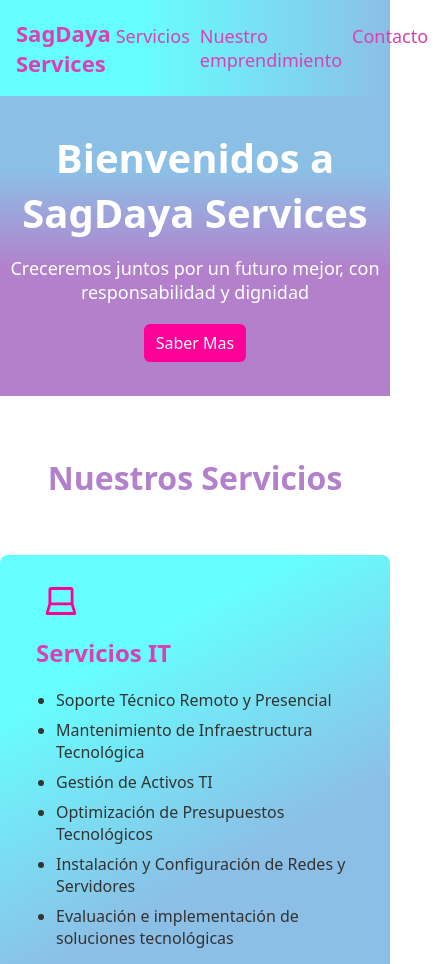
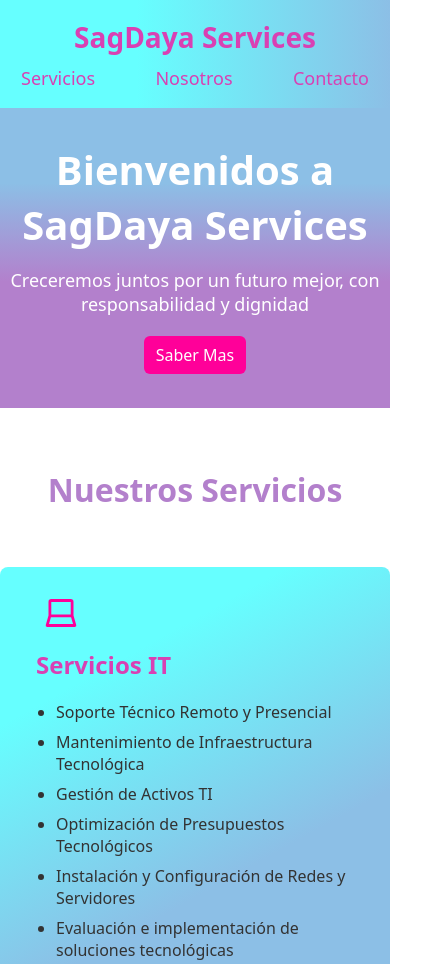
Before and after one commit to sagdev3/sagdaya, a plain HTML site: page index.html in a window 390 px wide. Shown: the top 964 px of the page, 433 px wide, since content can reach past the window. Drawn offline with Linux system fonts and the light colour scheme.

Commit message:
cambios de diseno y funcionalidades

```diff
--- a/index.html
+++ b/index.html
@@ -15,9 +15,9 @@
         <div>
             <p>SagDaya Services</p>
             <nav>
-                <a href="#">Servicios</a>
-                <a href="#">Nuestro emprendimiento</a>
-                <a href="#">Contacto</a>
+                <a href="#servicios">Servicios</a>
+                <a href="#nosotros">Nosotros</a>
+                <a href="#contacto">Contacto</a>
             </nav>
         </div>
     </header>
@@ -28,7 +28,7 @@
             <a>Saber Mas</a>
         </section>
 
-        <section>
+        <section id="servicios">
             <h2>Nuestros Servicios</h2>
             <div class="cards">
                 <div class="card-services">
@@ -58,7 +58,7 @@
             </div>
 
         </section>
-        <section>
+        <section id="nosotros">
             <h2>Nuestra empresa</h2>
             <div>
                 <div>
@@ -78,7 +78,7 @@
             </div>
 
         </section>
-        <section>
+        <section id="contacto">
             <h2>Contactos</h2>
             <div class="container-cotacts">
                 <div class="contacts">
--- a/styles.css
+++ b/styles.css
@@ -260,6 +260,17 @@ main section:nth-child(4) form input:focus{
 }
 
 @media (max-width:760px) {
+  header div{
+    display: flex;
+    flex-direction: column;
+  }
+  header div p{
+    font-size: 28px;
+    margin-bottom: 10px;
+  }
+  header div nav{
+    width: 100%;
+  }
   .cards {
     display: flex;
     flex-direction: column;
@@ -268,6 +279,7 @@ main section:nth-child(4) form input:focus{
     width: 100%;
     margin-bottom: 20px;
   }
+
 }
 @media (min-width:760px){
   main section:nth-child(3) div{
```
